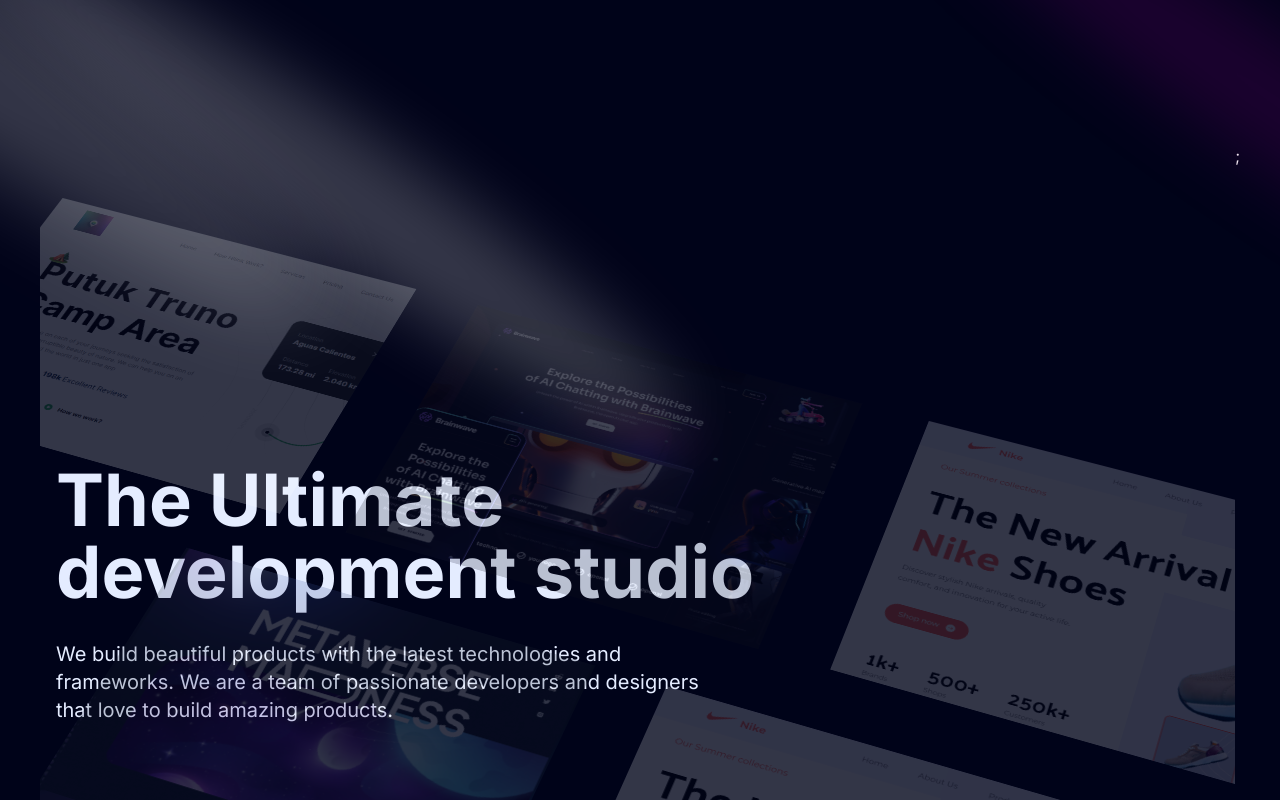
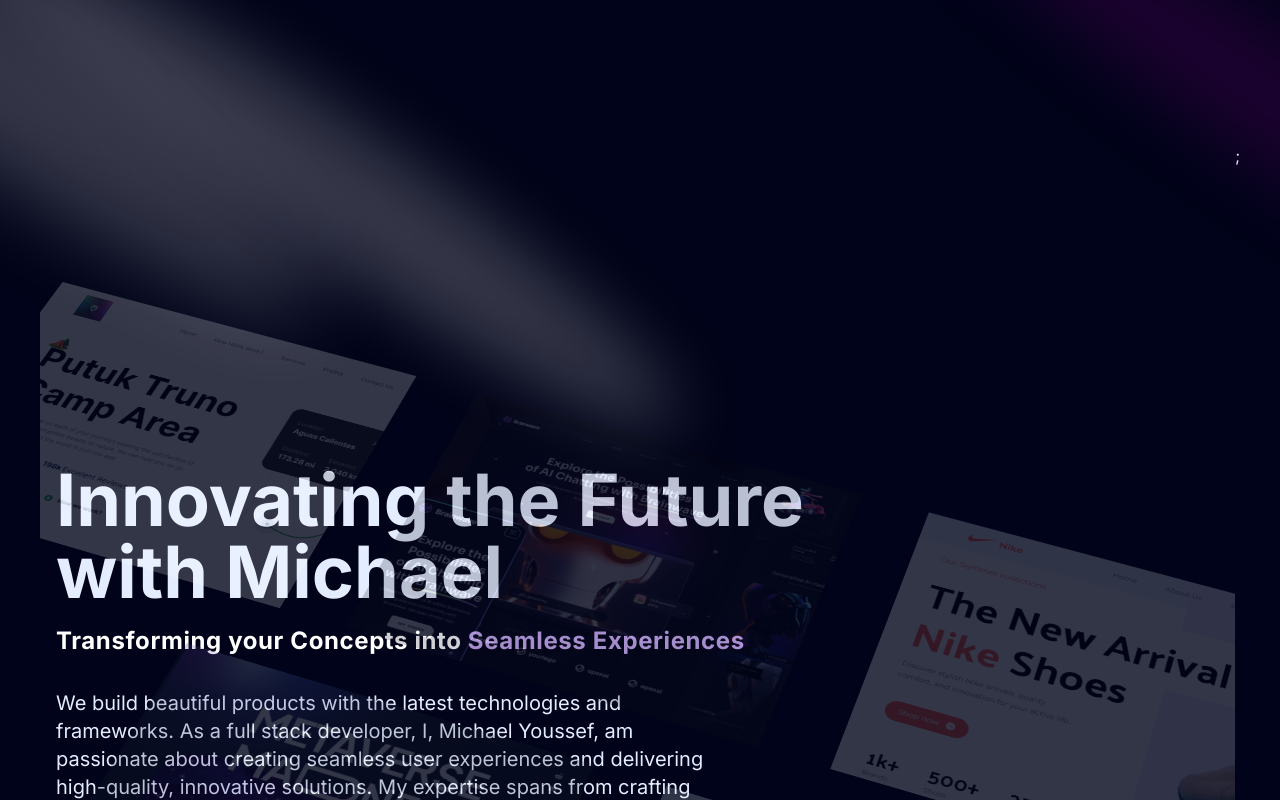
Before and after one commit to michaelyoussef396/michael, a Next.js app: page / in a window 1280 px wide. Shown: the top 800 px of the page. Built offline with nearby package versions, Linux system fonts and the light colour scheme.

Commit message:
added styling and animation to hero

```diff
--- /dev/null
+++ b/components/ui/TextGenerateEffect.tsx
@@ -0,0 +1,54 @@
+"use client";
+import { useEffect } from "react";
+import { motion, stagger, useAnimate } from "framer-motion";
+import { cn } from "@/utils/cn";
+
+export const TextGenerateEffect = ({
+  words,
+  className,
+}: {
+  words: string;
+  className?: string;
+}) => {
+  const [scope, animate] = useAnimate();
+  let wordsArray = words.split(" ");
+  useEffect(() => {
+    animate(
+      "span",
+      {
+        opacity: 1,
+      },
+      {
+        duration: 2,
+        delay: stagger(0.2),
+      }
+    );
+  }, [scope.current]);
+
+  const renderWords = () => {
+    return (
+      <motion.div ref={scope}>
+        {wordsArray.map((word, idx) => {
+          return (
+            <motion.span
+              key={word + idx}
+              className={`${idx > 3 ? 'text-purple' : 'dark:text-white text-black'}  opacity-0`}
+            >
+              {word}{" "}
+            </motion.span>
+          );
+        })}
+      </motion.div>
+    );
+  };
+
+  return (
+    <div className={cn("font-bold", className)}>
+      <div className="mt-4">
+        <div className=" dark:text-white text-black text-2xl leading-snug tracking-wide">
+          {renderWords()}
+        </div>
+      </div>
+    </div>
+  );
+};
--- a/components/ui/hero-parallaz.tsx
+++ b/components/ui/hero-parallaz.tsx
@@ -9,6 +9,7 @@ import {
 } from "framer-motion";
 import Image from "next/image";
 import Link from "next/link";
+import { TextGenerateEffect } from "./TextGenerateEffect";
 
 export const HeroParallax = ({
   products,
@@ -105,13 +106,16 @@ export const Header = () => {
   return (
     <div className="max-w-7xl relative mx-auto py-20 md:py-40 px-4 w-full  left-0 top-0">
       <h1 className="text-2xl md:text-7xl font-bold dark:text-blue-100">
-        The Ultimate <br /> development studio
+        Innovating the Future  <br /> with Michael
       </h1>
+      <TextGenerateEffect
+        className="text-2xl  md:text-7xl font-bold dark:text-blue-100 lg:text-6xl "
+        words="Transforming your Concepts into Seamless Experiences"
+      />
       <p className="max-w-2xl text-base md:text-xl mt-8 dark:text-blue-100">
-        We build beautiful products with the latest technologies and frameworks.
-        We are a team of passionate developers and designers that love to build
-        amazing products.
+      We build beautiful products with the latest technologies and frameworks. As a full stack developer, I, Michael Youssef, am passionate about creating seamless user experiences and delivering high-quality, innovative solutions. My expertise spans from crafting responsive front-end designs to developing robust back-end systems.
       </p>
+
     </div>
   );
 };
```
